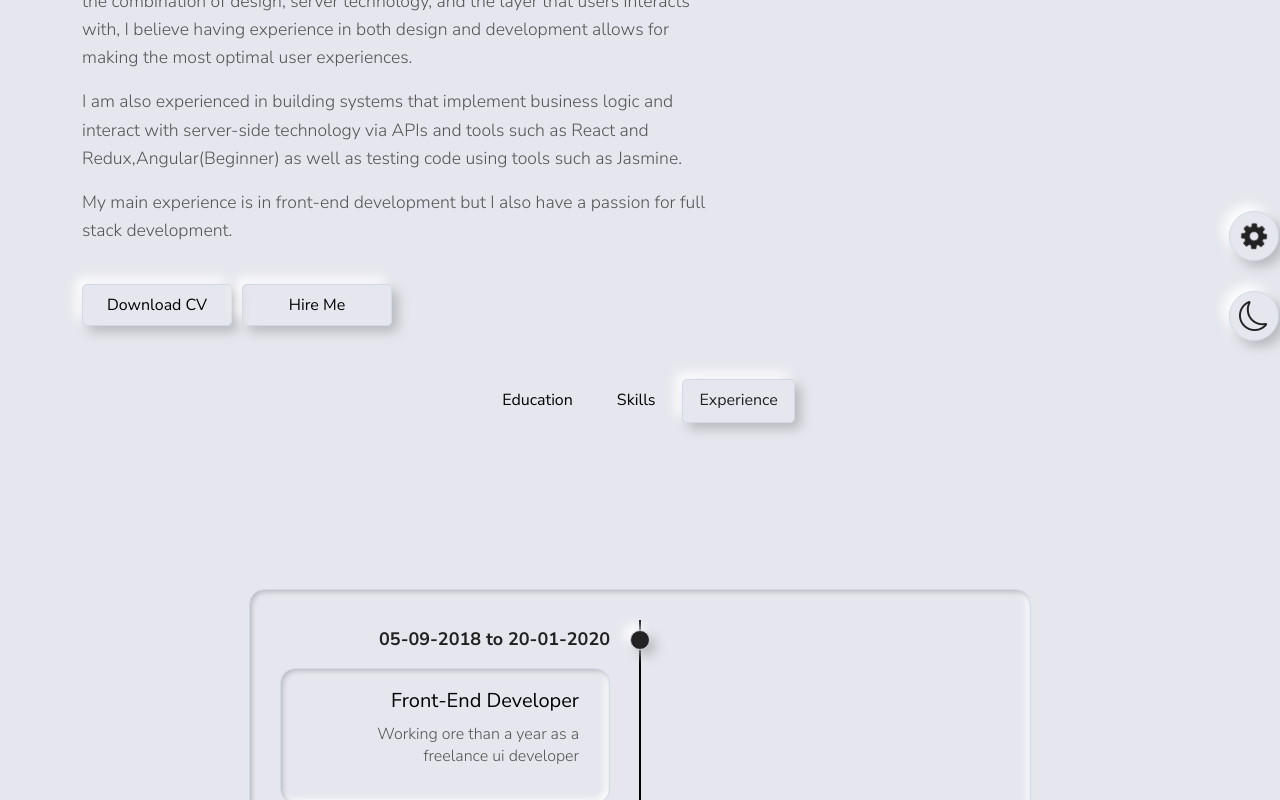
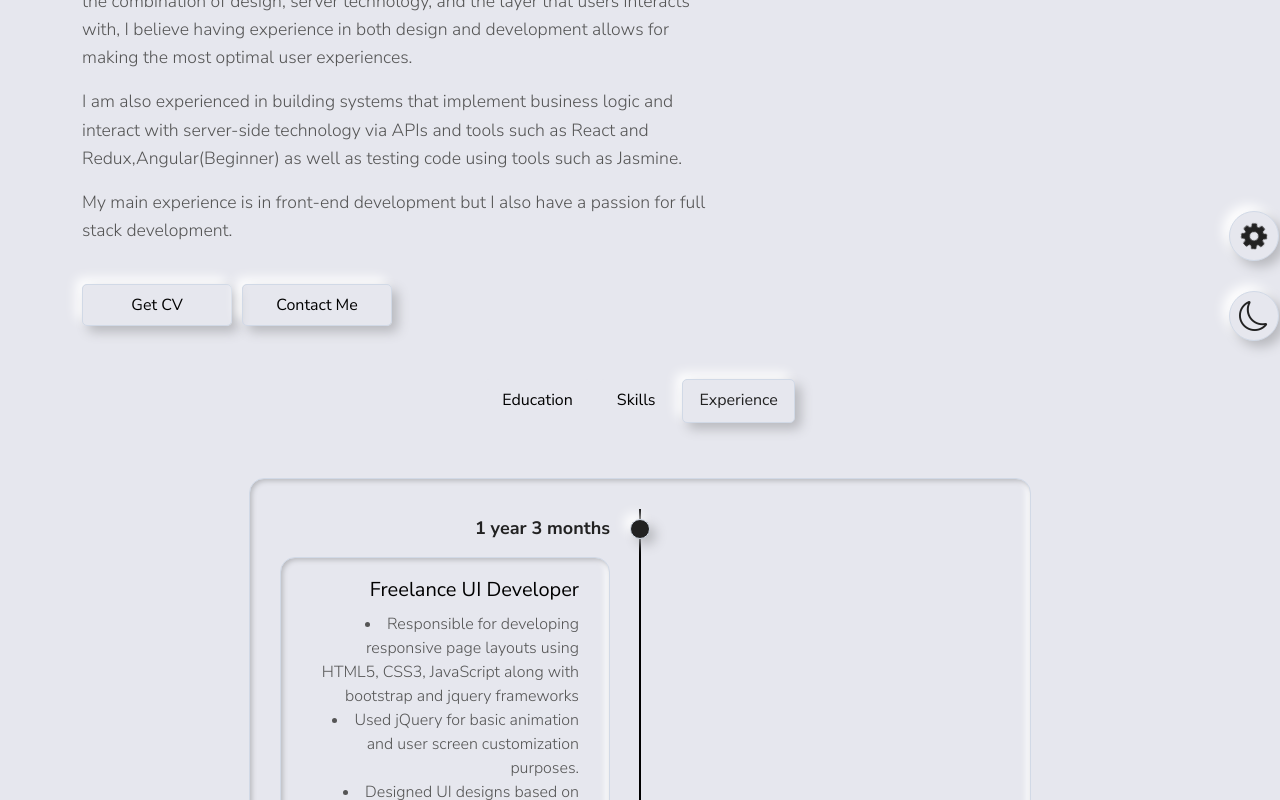
Before and after one commit to Vijay-Chavala/Vijay-Personal-Portfolio, a React (Create React App) app: page /about in a window 1280 px wide. Both pictures are taken after a click on the tab "Experience". Shown: the part 616-1416 px from the top of the page. Built offline with nearby package versions, Linux system fonts and the light colour scheme.

Commit message:
cv updated

```diff
--- a/src/Components/About/About.jsx
+++ b/src/Components/About/About.jsx
@@ -59,17 +59,19 @@ const About = () => {
             </p>
           </div>
           <div className={styles.btnGroup}>
-            <Link
-              to="/"
+            <a
+              href="https://drive.google.com/uc?id=1ZNHr5SCE4l3bSd-_qK9FrG4VEJ1kOJ-9"
+              target="_blank"
+              rel="noreferrer"
               className={`soft-light-shadow btn soft-btn mt-4 ${styles.linkBtn}`}
             >
-              Download CV
-            </Link>
+              Get CV
+            </a>
             <Link
               to="/contact"
               className={`soft-light-shadow btn soft-btn mt-4 ${styles.linkBtn}`}
             >
-              Hire Me
+              Contact Me
             </Link>
           </div>
         </Col>
@@ -307,15 +309,22 @@ const About = () => {
                     <div className="timeline-items">
                       <div className="timeline-item">
                         <div className="timeline-dot"></div>
-                        <div className="timeline-date">
-                          05-09-2018 to 20-01-2020
-                        </div>
-                        <div className="timeline-content">
-                          <h3>Front-end Developer</h3>
-                          <p>
-                            Working ore than a year as a freelance ui developer
+                        <div className="timeline-date">1 year 3 months</div>
+                        <div className="timeline-content ">
+                          <h3>Freelance UI Developer</h3>
+                          <li>
+                            Responsible for developing responsive page layouts
+                            using HTML5, CSS3, JavaScript along with bootstrap
+                            and jquery frameworks
+                          </li>
+                          <li>
+                            Used jQuery for basic animation and user screen
+                            customization purposes.
+                          </li>
+                          <li>
+                            Designed UI designs based on client requirements.
                             {/* together with a backend developer{" "} */}
-                          </p>
+                          </li>
                         </div>
                       </div>
                       {/* <div className="timeline-item">
@@ -329,6 +338,21 @@ const About = () => {
                     </div>
                   </section>
                 </div>
+
+                <div className={styles.expBtnGroup}>
+                  <Link
+                    to="/services"
+                    className={`soft-light-shadow btn soft-btn mt-4 ${styles.linkBtn}`}
+                  >
+                    Services
+                  </Link>
+                  <Link
+                    to="/portfolio"
+                    className={`soft-light-shadow btn soft-btn mt-4 ${styles.linkBtn}`}
+                  >
+                    See My Works
+                  </Link>
+                </div>
               </div>
             </div>
           </Tab>
--- a/src/Components/About/About.module.css
+++ b/src/Components/About/About.module.css
@@ -11,7 +11,7 @@
 .btnGroup {
   display: flex;
 }
-.btnGroup .linkBtn {
+.linkBtn {
   margin: 0 10px 0 0;
   padding: 8px;
   width: 150px;
@@ -39,4 +39,19 @@
   margin: 0 auto;
   color: var(--text-color-2);
 }
+.expBtnGroup {
+  text-align: center;
+}
 /*For More styles Check "About" Section Tab Styles in App.css */
+@media screen and (max-width: 480px) {
+  .expBtnGroup {
+    text-align: center;
+  }
+
+  .expBtnGroup .linkBtn {
+    margin: 0 10px 0 0;
+    padding: 8px;
+    width: 90%;
+    max-width: 100%;
+  }
+}
--- a/src/Components/Home/GetInTouch/GetInTouch.jsx
+++ b/src/Components/Home/GetInTouch/GetInTouch.jsx
@@ -11,7 +11,7 @@ const GetInTouch = () => {
           <h2 className="text-center pt-3">Get in touch</h2>
           <div className="underline my-3"></div>
 
-          <div className="soft-light-shadow-inset text-center py-5 px-5 ">
+          <div className="soft-light-shadow-inset text-center py-5 px-3 ">
             <h5>Thanks for viewing my Portfolio.</h5>
             <h5>I really hope that you've enjoyed looking at my work!</h5>
             {/* <p>Feel free to contact if you like my works!</p> */}
--- a/src/Components/Home/Home.jsx
+++ b/src/Components/Home/Home.jsx
@@ -25,12 +25,14 @@ const Home = () => {
             <h1 className="my-3">I'm Vijay Kumar</h1>
             <h5 className="mb-3">UI Developer</h5>
             <div className={` ${styles.homeButtonContainer}`}>
-              <Link
-                to="/about"
+              <a
+                href="https://drive.google.com/uc?id=1ZNHr5SCE4l3bSd-_qK9FrG4VEJ1kOJ-9"
+                target="_blank"
+                rel="noreferrer"
                 className={`soft-light-shadow btn soft-btn py-2 ${styles.homeButton}`}
               >
                 Download CV
-              </Link>
+              </a>
               <Link
                 to="/portfolio"
                 className={`soft-light-shadow btn soft-btn py-2 ${styles.homeButton}`}
--- a/src/Data/Data.js
+++ b/src/Data/Data.js
@@ -218,7 +218,7 @@ export const services = [
     id: 2,
     icon: "fa fa-laptop",
     title: "Web Design",
-    info: "To create design that strengthens company’s brand while ensuring ease of use and simplicity for your audience.",
+    info: "Create design that strengthens company’s brand while ensuring ease of use and simplicity for your audience.",
   },
   {
     id: 3,
@@ -281,7 +281,7 @@ export const projects = [
     link: "https://vj-react-js-covid19-tracker.netlify.app/",
     gitHubLink: "https://github.com/Vijay-Chavala/covid-tracker",
     image: `${covidTracker}`,
-    desc: "This is help us to track and trace corona cases and also to help spreading the awareness.In this we get number of infected people,recovered people and as well as number of deaths caused by covid-19.In this web application with help of chart.js we are creating charts to visualize number of infected people,deaths,and recovered people which everyone can understands easily.We can also trace covid19 cases of specific country by selecting country. ",
+    desc: "This is Covid tracker web application helps us to track and trace corona cases and also to help spreading the awareness. In this we get number of infected people, recovered people and as well as number of deaths caused by covid-19.In this web application with help of chart.js we are creating charts to visualize number of infected people, deaths and recovered people which everyone can understands easily. We can also trace covid cases of specific country by selecting country.",
     tags: [
       "react",
       "material-ui",
@@ -290,6 +290,8 @@ export const projects = [
       "CoronaTracker public API",
       "axios",
       "chartjs",
+      "classnames",
+      "react-countup",
     ],
   },
   {
```
